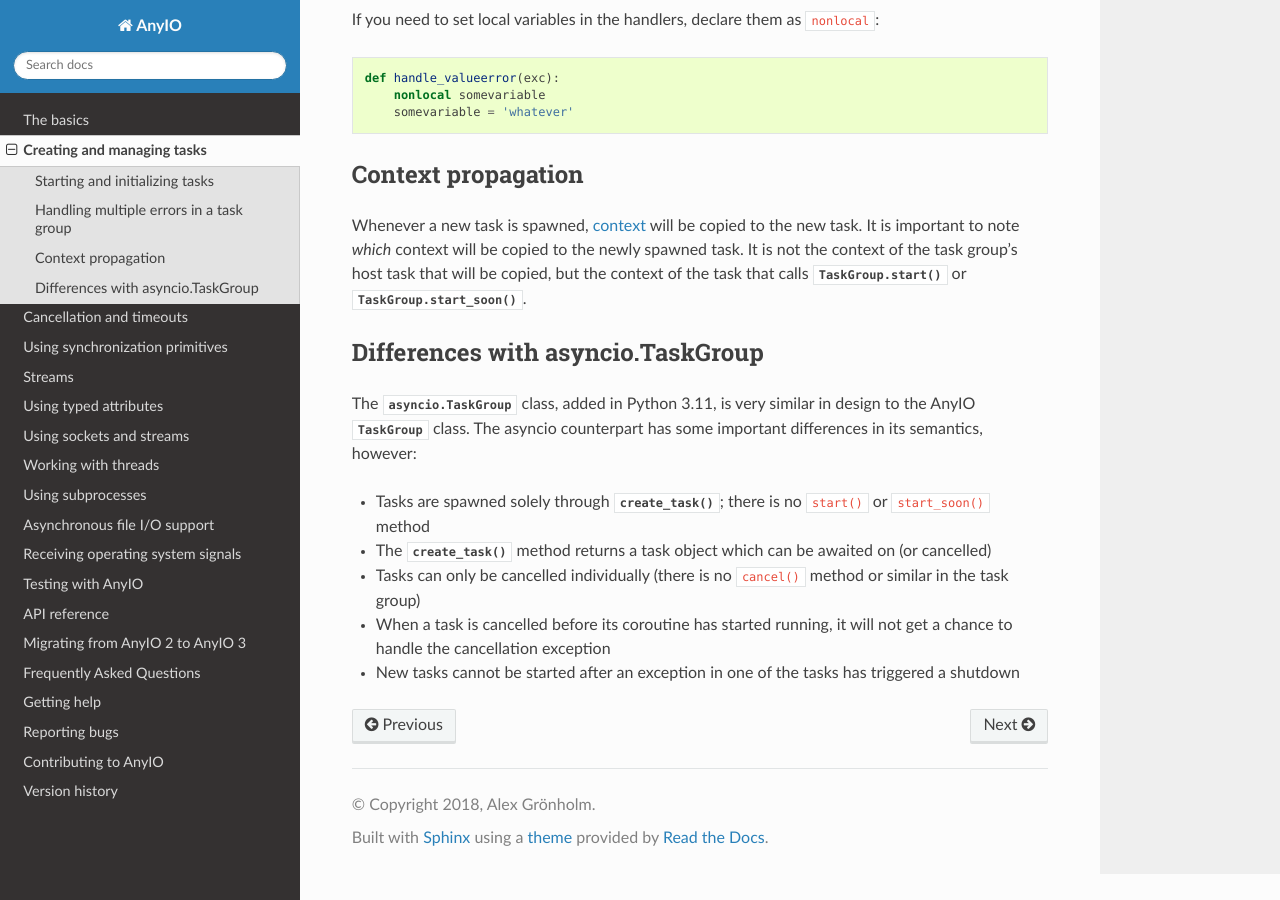
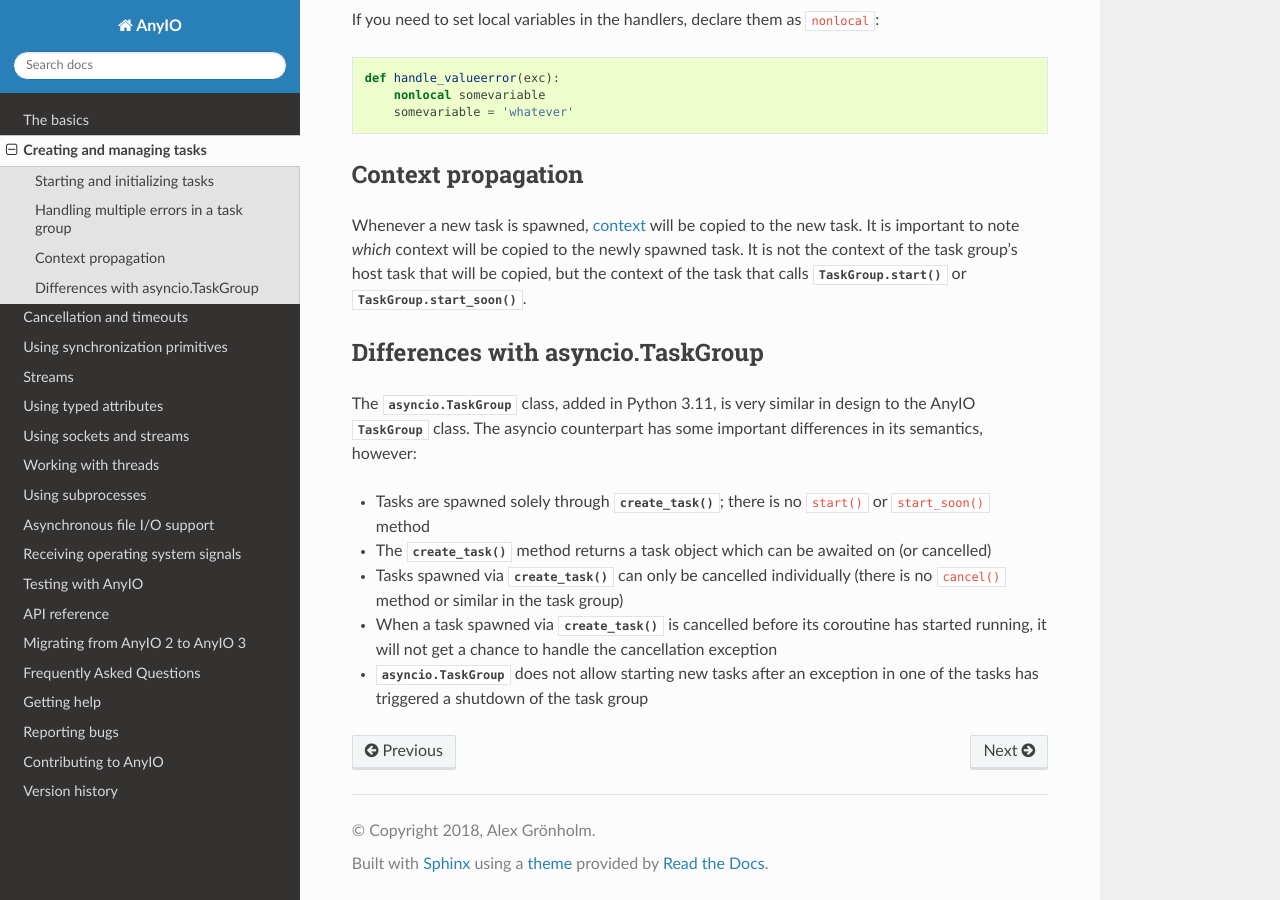
Before and after one commit to agronholm/anyio, a Sphinx documentation site: the page built from docs/tasks.rst, in a window 1280 px wide and 900 px high, scrolled down 2552 px. Built offline with Sphinx 7.4.7 and the Read the Docs theme 2.0.0, drawn with Linux system fonts in a browser that asks for light colours; the version number could not be read and is left out.

Commit message:
Improved wording of the notes on asyncio.TaskGroup

```diff
--- a/docs/tasks.rst
+++ b/docs/tasks.rst
@@ -151,9 +151,10 @@ differences in its semantics, however:
   ``start()`` or ``start_soon()`` method
 * The :meth:`~asyncio.TaskGroup.create_task` method returns a task object which can be
   awaited on (or cancelled)
-* Tasks can only be cancelled individually (there is no ``cancel()`` method or similar
-  in the task group)
-* When a task is cancelled before its coroutine has started running, it will not get a
-  chance to handle the cancellation exception
-* New tasks cannot be started after an exception in one of the tasks has triggered a
-  shutdown
+* Tasks spawned via :meth:`~asyncio.TaskGroup.create_task` can only be cancelled
+  individually (there is no ``cancel()`` method or similar in the task group)
+* When a task spawned via :meth:`~asyncio.TaskGroup.create_task` is cancelled before its
+  coroutine has started running, it will not get a chance to handle the cancellation
+  exception
+* :class:`asyncio.TaskGroup` does not allow starting new tasks after an exception in
+  one of the tasks has triggered a shutdown of the task group
```
